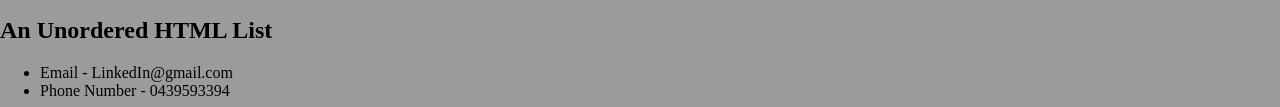
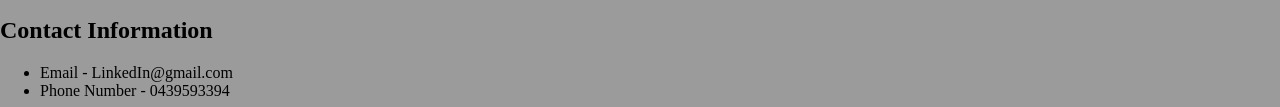
Before and after one commit to LinkedUp/LinkedUp.github.io, a plain HTML site: page Website/contactpage.html in a window 1280 px wide. Shown: the part 315-422 px from the top of the page. Drawn offline with Linux system fonts and the light colour scheme.

Commit message:
Update contactpage.html

```diff
--- a/Website/contactpage.html
+++ b/Website/contactpage.html
@@ -39,7 +39,7 @@
               </div>
 
                 <input id="submit_button" type="submit" value="Send email" />
-                <h2>An Unordered HTML List</h2>
+                <h2>Contact Information</h2>
 
                     <ul>
                       <li>Email - LinkedIn@gmail.com</li>
```
